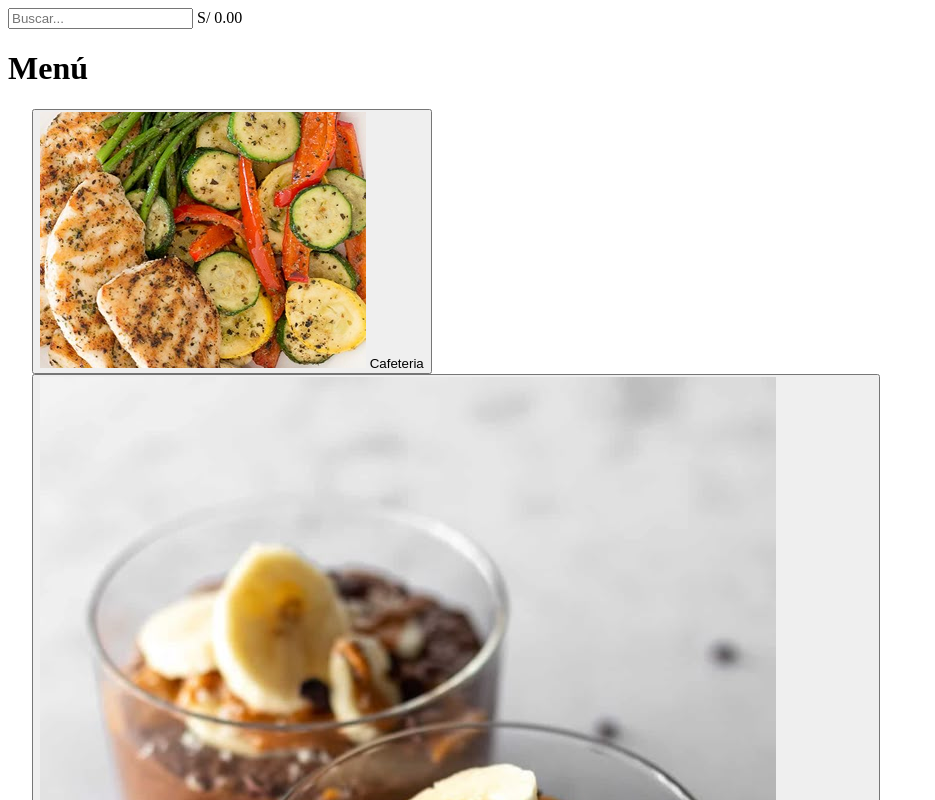
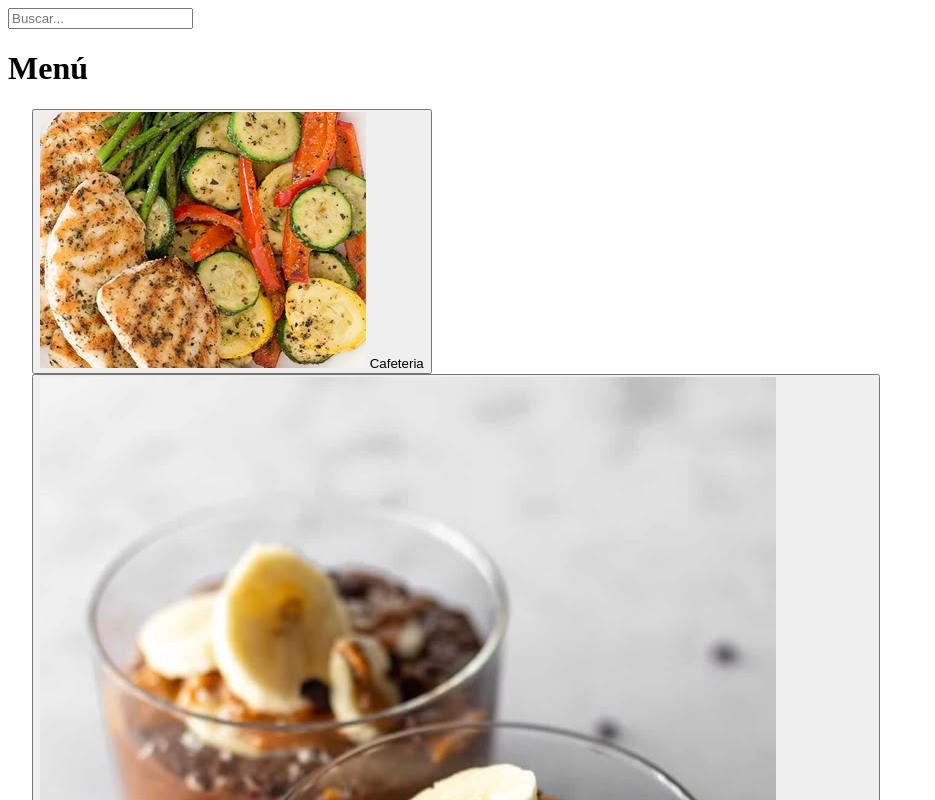
Before and after one commit to Hillakass/empresas-2, a SvelteKit app: page /platos in a window 1280 px wide. Shown: the top 800 px of the page, without its empty margins (0-935 px from the left). Built offline with nearby package versions, Linux system fonts and the light colour scheme.

Commit message:
Cambios Favoritos

```diff
--- a/src/routes/menus/+page.svelte
+++ b/src/routes/menus/+page.svelte
@@ -63,7 +63,6 @@
 			bind:value={searchTerm}
 			class="px-4 py-2 rounded-lg w-full max-w-xs text-sm bg-[#3a3a3a] text-white placeholder:text-gray-400 border-none focus:outline-none"
 		/>
-		<span class="text-lg font-semibold text-white">S/ 0.00</span>
 	</div>
 
 	<h1 class="scroll-m-20 text-4xl font-extrabold tracking-tight lg:text-5xl mb-4 text-white">
--- a/src/routes/platos/+page.svelte
+++ b/src/routes/platos/+page.svelte
@@ -62,7 +62,6 @@
 			bind:value={searchTerm}
 			class="px-4 py-2 rounded-lg w-full max-w-xs text-sm bg-[#3a3a3a] text-white placeholder:text-gray-400 border-none focus:outline-none"
 		/>
-		<span class="text-lg font-semibold text-white">S/ 0.00</span>
 	</div>
 
 	<h1 class="scroll-m-20 text-4xl font-extrabold tracking-tight lg:text-5xl mb-4 text-white">
```
